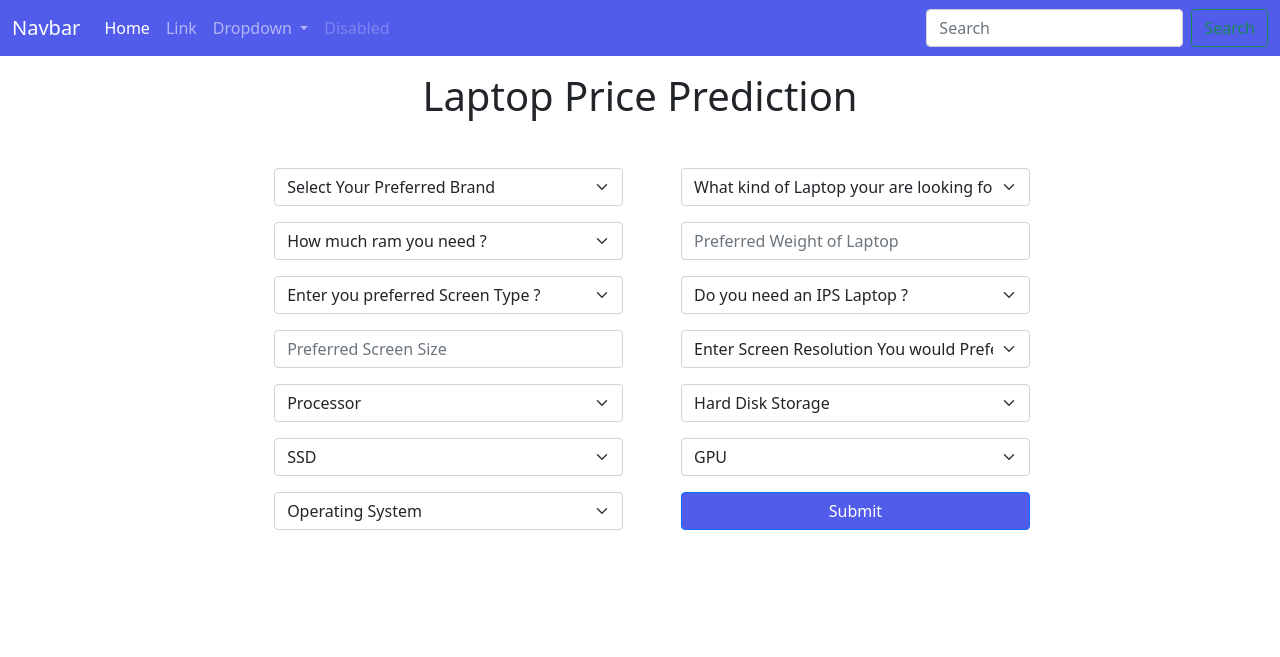
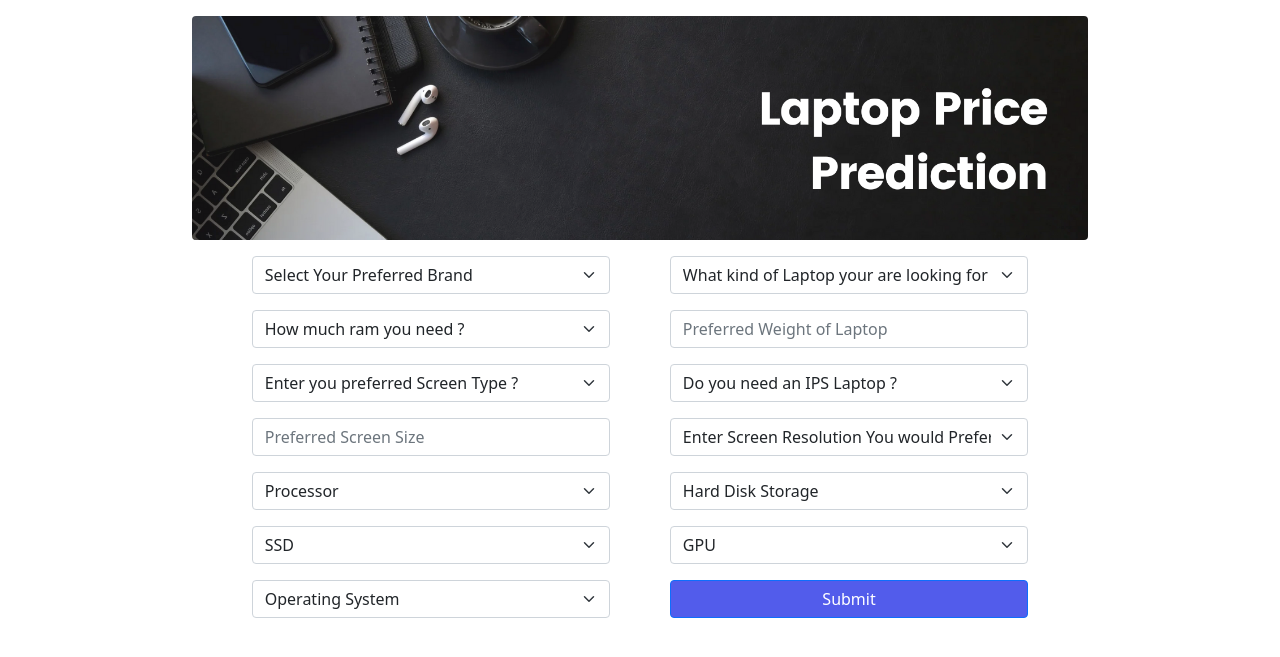
Before and after one commit to ashishsahu1/Laptop_Price_Predictor, a Flask app: page / in a window 1280 px wide. Shown: the top 657 px of the page. Run offline with Flask 3, Linux system fonts and the light colour scheme; parts of the project's set-up code (start-up, migrations or seed data) failed here and were passed over.

Commit message:
Website banner added

```diff
--- a/Server/app.py
+++ b/Server/app.py
@@ -1,6 +1,5 @@
-from flask import Flask
+from flask import Flask, render_template, url_for, request, redirect
 from test import predict_price
-from flask import render_template, request
 
 app = Flask(__name__)
 
--- a/Server/templates/index.html
+++ b/Server/templates/index.html
@@ -8,50 +8,14 @@
           <link href="https://cdn.jsdelivr.net/npm/bootstrap@5.0.2/dist/css/bootstrap.min.css" rel="stylesheet">
 </head>
 <body>
-    <nav class="navbar navbar-expand-lg navbar-dark" style="background-color: #525CEB;">
-        <div class="container-fluid">
-          <a class="navbar-brand" href="#">Navbar</a>
-          <button class="navbar-toggler" type="button" data-bs-toggle="collapse" data-bs-target="#navbarSupportedContent" aria-controls="navbarSupportedContent" aria-expanded="false" aria-label="Toggle navigation">
-            <span class="navbar-toggler-icon"></span>
-          </button>
-          <div class="collapse navbar-collapse" id="navbarSupportedContent">
-            <ul class="navbar-nav me-auto mb-2 mb-lg-0">
-              <li class="nav-item">
-                <a class="nav-link active" aria-current="page" href="#">Home</a>
-              </li>
-              <li class="nav-item">
-                <a class="nav-link" href="#">Link</a>
-              </li>
-              <li class="nav-item dropdown">
-                <a class="nav-link dropdown-toggle" href="#" id="navbarDropdown" role="button" data-bs-toggle="dropdown" aria-expanded="false">
-                  Dropdown
-                </a>
-                <ul class="dropdown-menu" aria-labelledby="navbarDropdown">
-                  <li><a class="dropdown-item" href="#">Action</a></li>
-                  <li><a class="dropdown-item" href="#">Another action</a></li>
-                  <li><hr class="dropdown-divider"></li>
-                  <li><a class="dropdown-item" href="#">Something else here</a></li>
-                </ul>
-              </li>
-              <li class="nav-item">
-                <a class="nav-link disabled" href="#" tabindex="-1" aria-disabled="true">Disabled</a>
-              </li>
-            </ul>
-            <form class="d-flex">
-              <input class="form-control me-2" type="search" placeholder="Search" aria-label="Search">
-              <button class="btn btn-outline-success" type="submit">Search</button>
-            </form>
-          </div>
-        </div>
-      </nav>
 
     <!-- Bootstrap Javascripts -->
     <script src="https://cdn.jsdelivr.net/npm/bootstrap@5.0.2/dist/js/bootstrap.bundle.min.js"></script>
 
 <div style="display: flex; justify-content: center; align-item: center;">
     <form action="/specs" method="post" style = "width: 70vw;">
-        <p class="h1 mt-3 text-center">Laptop Price Prediction</p>
-        <div class="mt-5 mb-3 form-check">
+
+        <img src="{{url_for('static', filename='Laptopp.png')}}"align="middle"/ class="img-fluid rounded mt-3">
 
         <div style = "display: flex; justify-content: space-evenly" class="mt-3">
         <!--<label for="brand" class="form-label">Company</label> -->
```
Also changed, not shown: Server/static/Laptopp.png (added).
